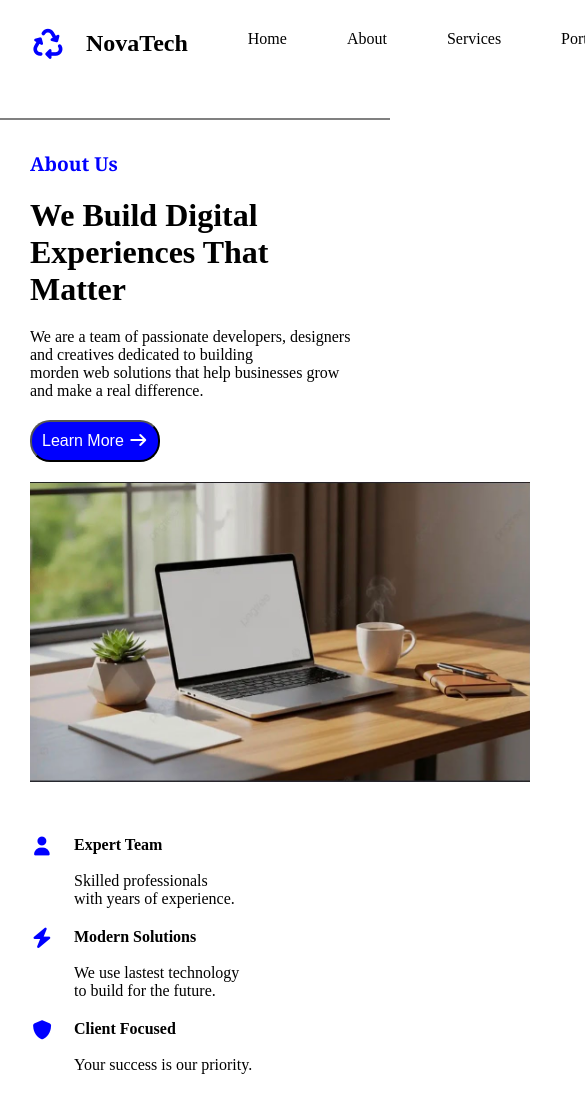
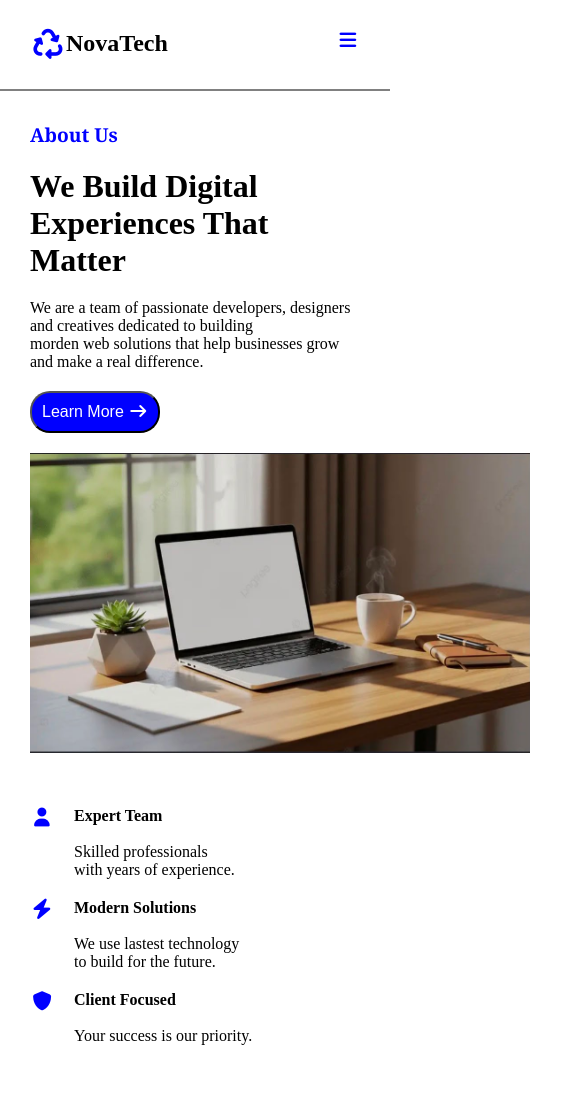
Before and after one commit to DavidDKing001/project-NovaTech, a plain HTML site: page index.html in a window 390 px wide. Shown: the top 1117 px of the page, 585 px wide, since content can reach past the window. After the commit the page ends 1095 px from the top, so only its background shows below. Drawn offline with Linux system fonts and the light colour scheme.

Commit message:
Add files via upload

```diff
--- a/css/style.css
+++ b/css/style.css
@@ -6,7 +6,7 @@
 
 
 
-.nova {
+header {
     display: flex;
     justify-content: space-between;
     background-color: white;
@@ -49,6 +49,25 @@ button {
     background-color: blue;
     color: white;
     border-radius: 20px;
+}
+
+.hand {
+    display: none;
+}
+@media (max-width:768px) {
+    ul{
+        display: none;
+    }
+    .nova-btn {
+    display: none;
+}
+.hand{
+    display: block;
+    padding: 10px;
+    margin: 10px;
+}
+
+
 }
 
 .nova-content {
@@ -103,6 +122,7 @@ h1 {
         flex-direction: column;
 
     }
+
     .nova-item1 {
         margin-bottom: 20px;
     }
--- a/index.html
+++ b/index.html
@@ -12,12 +12,12 @@
 
 <body>
     <header>
-        <div class="nova">
         <div class="logo">
             <i class="fa-solid fa-recycle"></i>
-                <div class="text">
             <b>NovaTech</b>
         </div>
+        <div class="nova">
+                <div class="text">
                 </div>
                 <ul>
                     <li><a href="#">Home</a></li>
@@ -26,12 +26,14 @@
                     <li><a href="#">Portfolio</a></li>
                     <li><a href="#">Contact</a></li>
                 </ul>
+            </div>
             <div class="nova-btn">
                 <button>Get Started <i class="fa-solid fa-arrow-right"></i></button>
             </div>
+            <div class="hand">
+            <i class="fa-solid fa-bars"></i>
 
         </div>
-
     </header>
 
     <!-- NOVA B0DY -->
```
Lines whose indentation alone changed are shown as unchanged.
